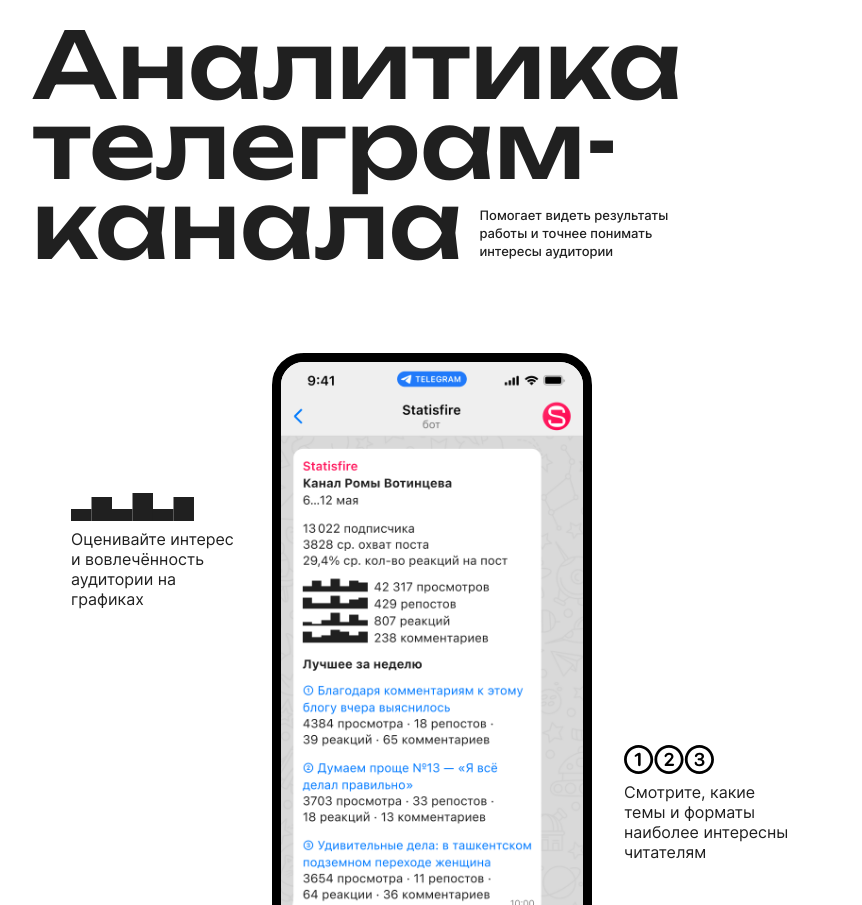
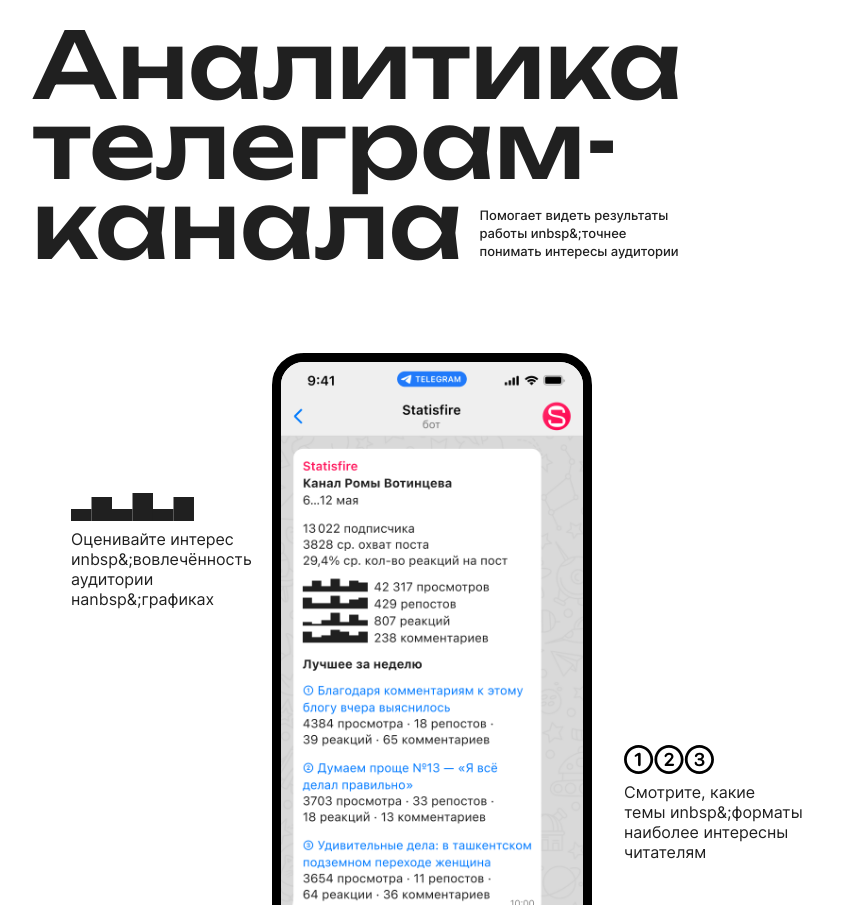
Before and after one commit to Roman-Votintsev/statisfire, a plain HTML site: page index.html in a window 1280 px wide. Shown: the part 47-952 px from the top of the page, without its empty margins (208-1070 px from the left). Drawn offline with nearby package versions, Linux system fonts and the light colour scheme.

Commit message:
update text

```diff
--- a/index.html
+++ b/index.html
@@ -34,19 +34,19 @@
                         <div class="promo__header">
                             <h1 class="promo__title">Аналитика телеграм-канала</h1>
                             <p class="promo__caption">
-                                Помогает видеть результаты работы и точнее понимать интересы аудитории
+                                Помогает видеть результаты работы иnbsp&;точнее понимать интересы аудитории
                             </p>
                         </div>
                         <div class="promo__main">
                             <figure class="promo__option promo__option--diagram">
                                 <img src="img/diagram.svg" width="123px" height="28px"
                                     alt="Пример диаграммы оценки популярности канала и вовлеченности аудитории">
-                                <figcaption>Оценивайте интерес и вовлечённость аудитории на графиках</figcaption>
+                                <figcaption>Оценивайте интерес иnbsp&;вовлечённость аудитории наnbsp&;графиках</figcaption>
                             </figure>
                             <figure class="promo__option promo__option--points">
                                 <img src="img/points.svg" width="90px" height="28px"
                                     alt="Схематичное изображение возможных символов пунктов лучших тем и форматов телеграм-канала">
-                                <figcaption>Смотрите, какие темы и форматы наиболее интересны  читателям</figcaption>
+                                <figcaption>Смотрите, какие темы иnbsp&;форматы наиболее интересны читателям</figcaption>
                             </figure>
                             <a class="promo__picture" href="https://t.me/staticbaddybot">
                                 <img src="img/app.png" width="320px" height="664px" alt="Скриншот с примером отчёт от бота Statisfire за неделю">
```
